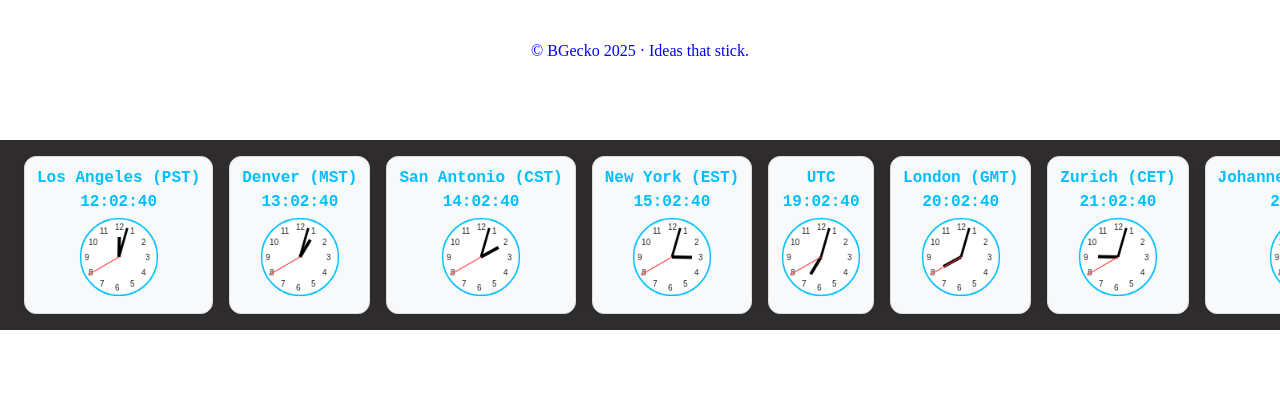
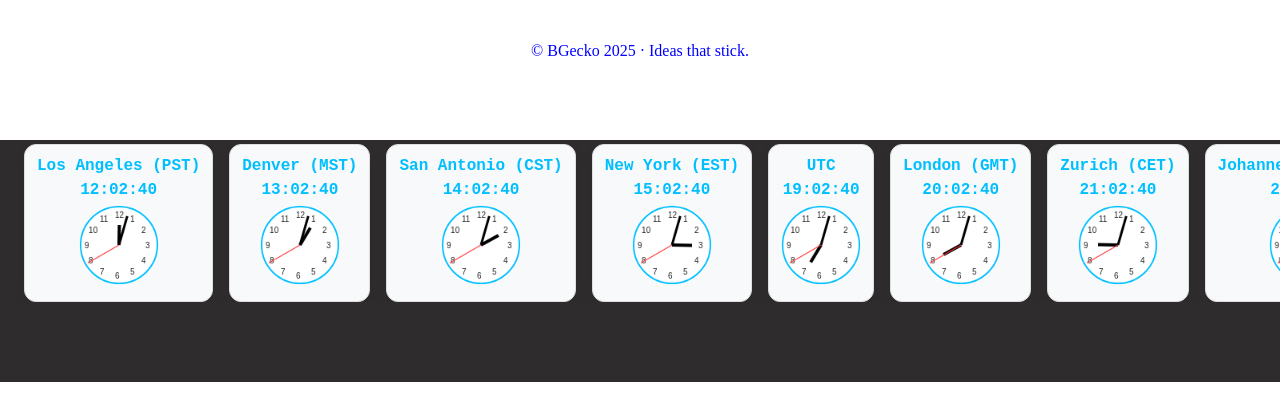
Before and after one commit to BGeckoResearch/BGeckoResearch.github.io, a plain HTML site: page index.html in a window 1280 px wide. Shown: the part 1107-1521 px from the top of the page. Before the commit the page ends 1469 px from the top, so only its background shows below. Drawn offline with nearby package versions, Linux system fonts and the light colour scheme.

Commit message:
Update style.css

```diff
--- a/style.css
+++ b/style.css
@@ -132,7 +132,7 @@ a {
 #clocks-container {
     display: flex;
     justify-content: space-around;
-    align-items: center;
+    align-items: flex-start;
     flex-wrap: nowrap;            /* force one line */
     overflow-x: auto;             /* scroll if too many */
     max-width: 100%;
@@ -176,7 +176,7 @@ a {
     width: 100vw;           /* then span the full viewport width */
     box-sizing: border-box; /* include padding in that width */
     background-color: #2F2C2D;
-    padding: 16px 0;
+    padding: 4px 0 80px;
     overflow-x: auto;       /* allow horizontal scroll if needed */
 }
 
@@ -184,20 +184,3 @@ a {
 body {
     overflow-x: hidden;
 }
-
-/* ── Force the clock-bar to bleed full-width ── */
-.bottom-clock-bar {
-    position: relative;     /* so we can shift it */
-    left: 50%;              /* start in the middle */
-    margin-left: -50vw;     /* pull back by half the viewport */
-    width: 100vw;           /* then span the full viewport width */
-    box-sizing: border-box; /* include padding in that width */
-    background-color: #2F2C2D;
-    padding: 16px 0;
-    overflow-x: auto;       /* allow horizontal scroll if needed */
-}
-
-/* if you notice a horizontal scrollbar on mobile, you can hide it: */
-body {
-    overflow-x: hidden;
-}
```
